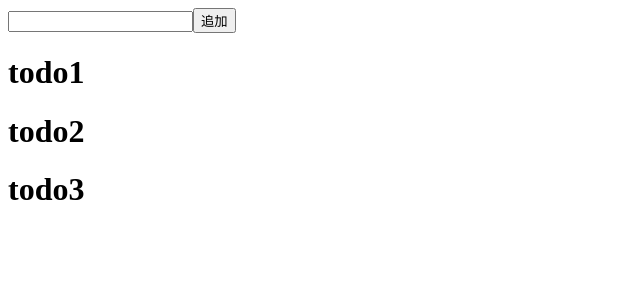
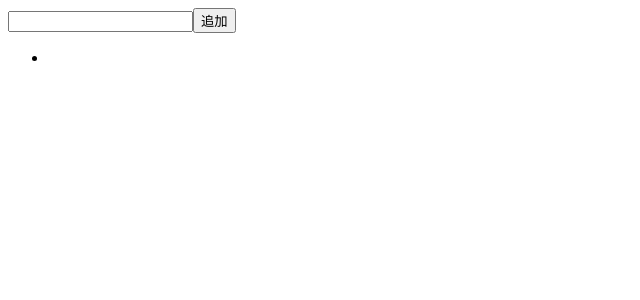
Before and after one commit to musicangora/todo-10min, a Next.js app: page / in a window 1280 px wide. Both pictures are taken after a click on the button "追加". Shown: the top 300 px of the page, without its empty margins (0-640 px from the left). Built offline with nearby package versions, Linux system fonts and the light colour scheme.

Commit message:
ステップ4まで記述

```diff
--- a/pages/index.js
+++ b/pages/index.js
@@ -1,13 +1,18 @@
+import { useState } from 'react';
+
 const Todo = () => {
-  const todos = ['todo1', 'todo2', 'todo3'];
+  const [lists, setLists] = useState([]);  // リストとして追加されるもの
+  const [todo, setTodo] = useState('');  // フォームの入力
 
   return (
     <div>
-      <input />
-      <button>追加</button>
-      {todos.map(todo => (
-        <h1>{ todo }</h1>
-      ))}
+      <input value={todo} onChange={(e) => setTodo(e.target.value)} />
+      <button onClick={() => setLists([...lists, todo], setTodo(''))}>追加</button>
+      <ul>
+        {lists.map(n => (
+          <li>{ n }</li>
+        ))}
+      </ul>
     </div>
   );
 }
```
Also changed, not shown: 1 other file (tests, documents, lock files or other folders).
